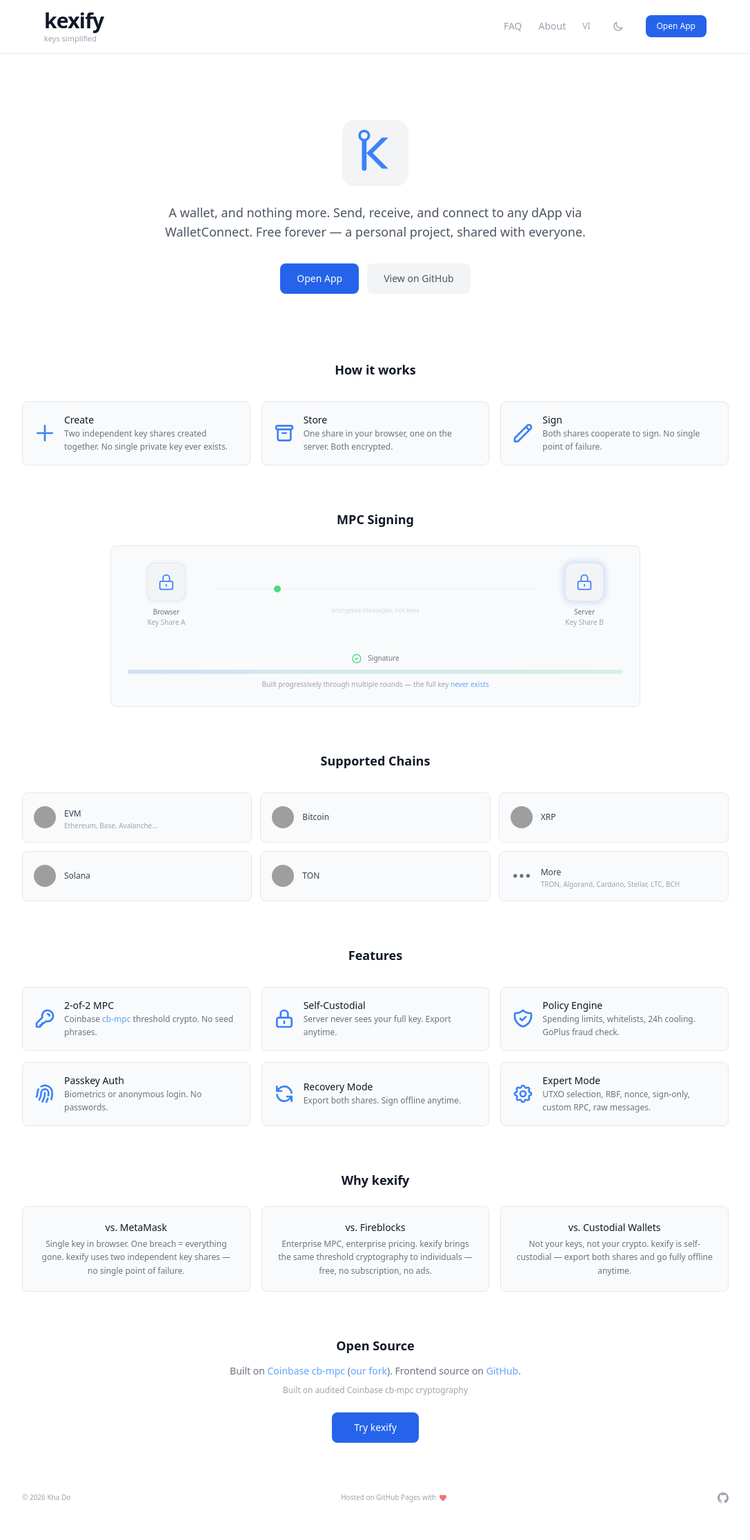
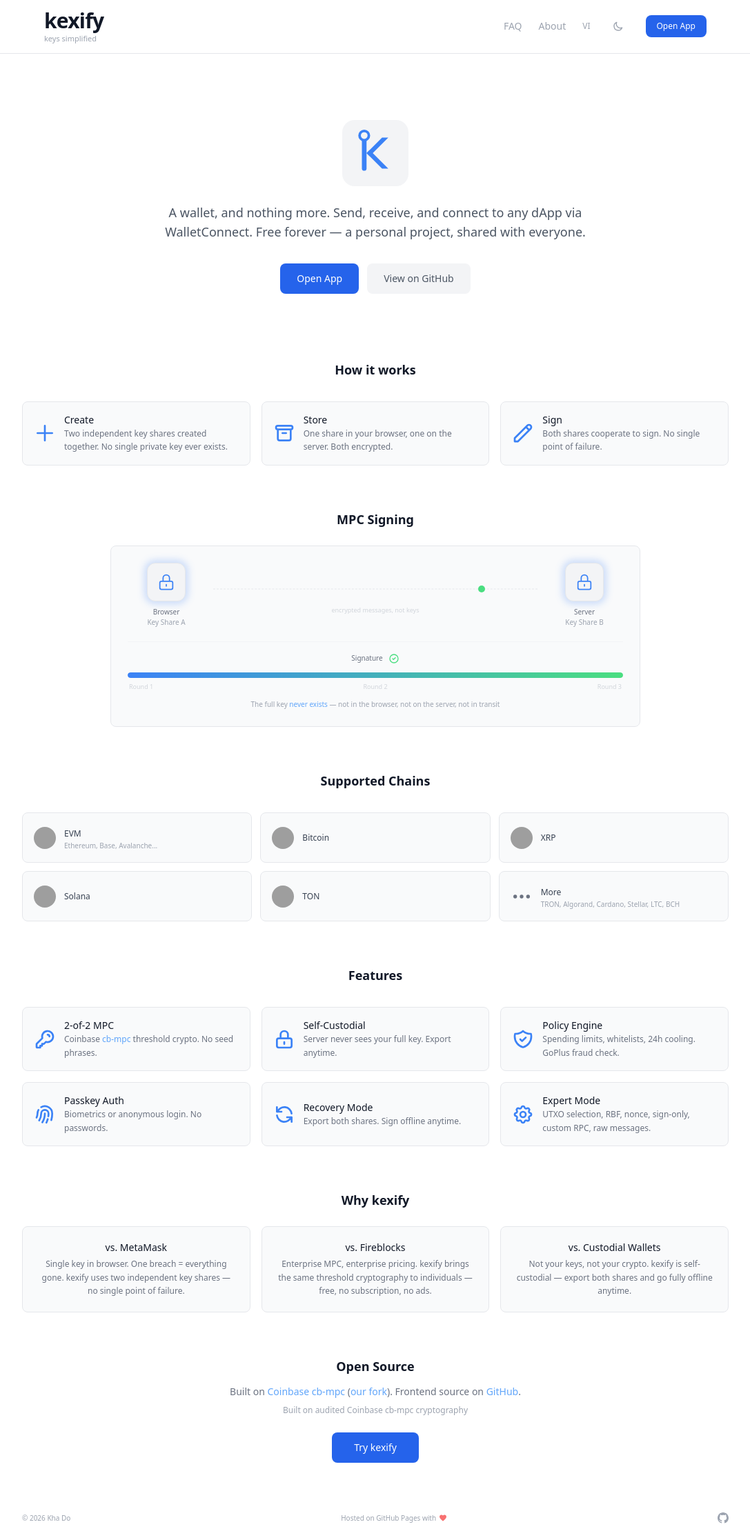
Before and after one commit to nguyenkha/kexify-home, a Jekyll site: the page built from index.html, in a window 1280 px wide. Shown: the whole page at 69% size, without its empty margins (96-1183 px from the left). Built offline with Jekyll 4.4.1, drawn with Linux system fonts in a browser that asks for light colours; nearby versions of some CDN libraries; before the commit the page ends 2204 px from its top, so only the background shows below that; grey boxes are pictures that could not be loaded.

Commit message:
feat: 3-step signature progress with round labels and verified icon

```diff
--- a/_layouts/default.html
+++ b/_layouts/default.html
@@ -117,22 +117,38 @@
       0%, 100% { box-shadow: 0 0 0 0 rgba(59,130,246,0); }
       50% { box-shadow: 0 0 12px 4px rgba(59,130,246,0.3); }
     }
-    @keyframes sig-build {
-      0% { width: 0; opacity: 0; }
-      20% { opacity: 1; }
-      100% { width: 100%; opacity: 1; }
+    /* 9s total cycle: 3 rounds of message exchange (1.5s each = 4.5s), then sig builds in 3 steps, then verified */
+    @keyframes sig-steps {
+      0% { width: 0; }
+      /* Round 1 complete ~17% */
+      16% { width: 0; }
+      17% { width: 33%; }
+      /* Round 2 complete ~33% */
+      33% { width: 33%; }
+      34% { width: 66%; }
+      /* Round 3 complete ~50% */
+      50% { width: 66%; }
+      51% { width: 100%; }
+      /* Hold complete */
+      75% { width: 100%; }
+      /* Reset */
+      85% { width: 100%; opacity: 1; }
+      95% { opacity: 0; }
+      100% { width: 0; opacity: 0; }
     }
-    @keyframes sig-loop {
-      0%,10% { width: 0; opacity: 0; }
-      15% { opacity: 1; }
-      60% { width: 100%; opacity: 1; }
-      80% { width: 100%; opacity: 1; }
-      95%,100% { width: 100%; opacity: 0; }
+    @keyframes verified-appear {
+      0%, 52% { opacity: 0; transform: scale(0.5); }
+      55% { opacity: 1; transform: scale(1.15); }
+      60% { transform: scale(1); }
+      75% { opacity: 1; }
+      85% { opacity: 1; }
+      95%, 100% { opacity: 0; }
     }
-    .mpc-msg-r { position: absolute; top: 50%; transform: translateY(-50%); animation: msgRight 3s ease-in-out infinite; }
-    .mpc-msg-l { position: absolute; top: 50%; transform: translateY(-50%); animation: msgLeft 3s ease-in-out 1.5s infinite; }
-    .mpc-glow { animation: pulse-glow 3s ease-in-out infinite; }
-    .sig-progress { animation: sig-loop 6s ease-in-out infinite; overflow: hidden; white-space: nowrap; }
+    .mpc-msg-r { position: absolute; top: 50%; transform: translateY(-50%); animation: msgRight 1.5s ease-in-out infinite; }
+    .mpc-msg-l { position: absolute; top: 50%; transform: translateY(-50%); animation: msgLeft 1.5s ease-in-out 0.75s infinite; }
+    .mpc-glow { animation: pulse-glow 1.5s ease-in-out infinite; }
+    .sig-progress { animation: sig-steps 9s ease-out infinite; }
+    .sig-verified { animation: verified-appear 9s ease-out infinite; opacity: 0; }
 
     /* Back to top */
     #back-to-top {
--- a/index.html
+++ b/index.html
@@ -98,14 +98,23 @@
 
       <!-- Signature building -->
       <div class="mt-5 pt-4 border-t border-border-secondary">
-        <div class="flex items-center justify-center gap-2 mb-2">
-          <svg class="w-4 h-4 text-green-400" fill="none" stroke="currentColor" viewBox="0 0 24 24"><path stroke-linecap="round" stroke-linejoin="round" stroke-width="2" d="M9 12l2 2 4-4m6 2a9 9 0 11-18 0 9 9 0 0118 0z"/></svg>
+        <div class="flex items-center justify-center gap-2 mb-3">
           <span class="text-[10px] dark:text-gray-400 text-gray-500 font-medium">Signature</span>
+          <svg class="w-4 h-4 text-green-400 sig-verified" fill="none" stroke="currentColor" viewBox="0 0 24 24"><path stroke-linecap="round" stroke-linejoin="round" stroke-width="2" d="M9 12l2 2 4-4m6 2a9 9 0 11-18 0 9 9 0 0118 0z"/></svg>
         </div>
-        <div class="h-1.5 rounded-full bg-surface-tertiary overflow-hidden">
-          <div class="h-full rounded-full bg-gradient-to-r from-blue-500 to-green-400 sig-progress"></div>
+        <!-- Progress bar with 3 step markers -->
+        <div class="relative">
+          <div class="h-2 rounded-full bg-surface-tertiary overflow-hidden">
+            <div class="h-full rounded-full bg-gradient-to-r from-blue-500 to-green-400 sig-progress"></div>
+          </div>
+          <!-- Step markers -->
+          <div class="flex justify-between mt-1.5 px-0.5">
+            <span class="text-[9px] dark:text-gray-600 text-gray-300">Round 1</span>
+            <span class="text-[9px] dark:text-gray-600 text-gray-300">Round 2</span>
+            <span class="text-[9px] dark:text-gray-600 text-gray-300">Round 3</span>
+          </div>
         </div>
-        <p class="text-[10px] dark:text-gray-500 text-gray-400 text-center mt-2">Built progressively through multiple rounds — the full key <span class="text-blue-400">never exists</span></p>
+        <p class="text-[10px] dark:text-gray-500 text-gray-400 text-center mt-3">The full key <span class="text-blue-400">never exists</span> — not in the browser, not on the server, not in transit</p>
       </div>
     </div>
   </div>
```
Also changed, not shown: vi/index.html (+12 -5 lines).
